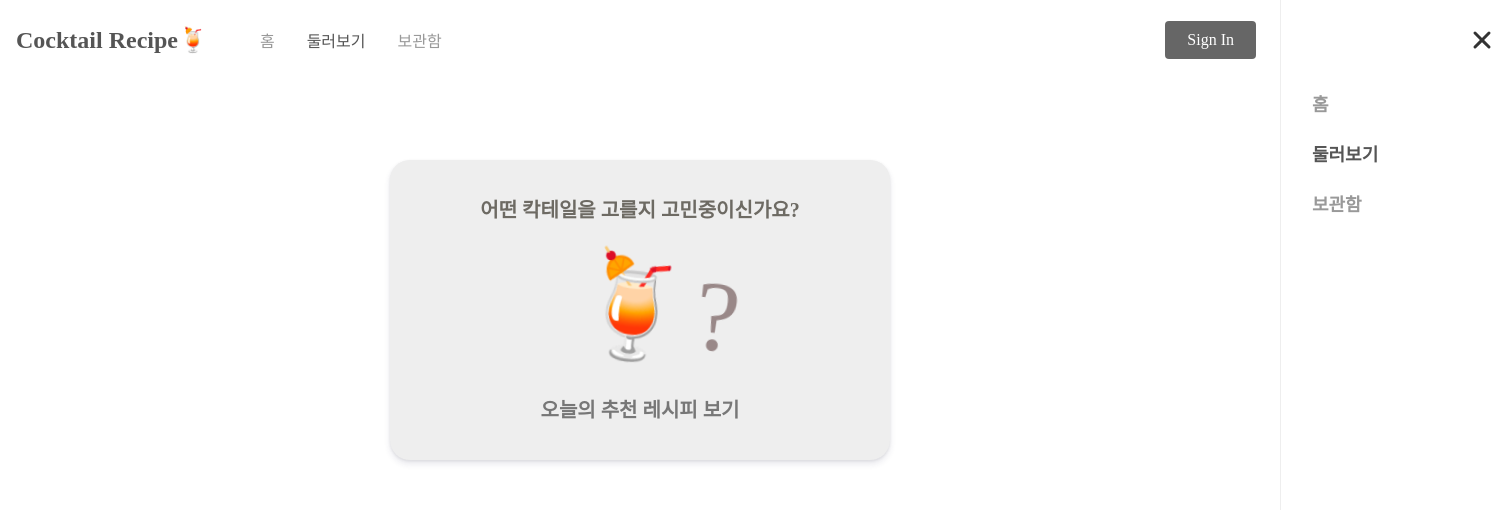
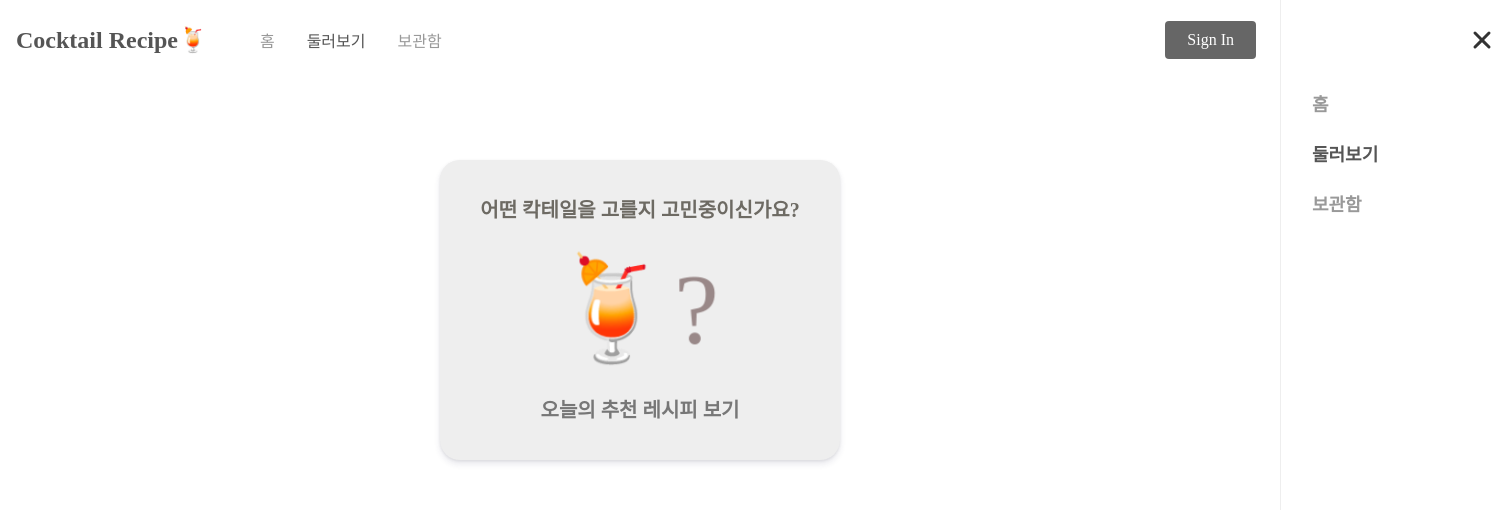
Before and after one commit to yoonzet/cocktailRecipe, a React (Create React App) app: page /explore in a window 1280 px wide. Shown: the top 510 px of the page, 1506 px wide, since content can reach past the window. Built offline with nearby package versions, Linux system fonts and the light colour scheme; no server answers.

Commit message:
search list 수정

```diff
--- a/public/index.html
+++ b/public/index.html
@@ -2,7 +2,7 @@
 <html lang="en">
   <head>
     <meta charset="utf-8" />
-    <link rel="icon" href="%PUBLIC_URL%/favicon.ico" />
+    <link rel="icon" href="https://emojipedia-us.s3.dualstack.us-west-1.amazonaws.com/thumbs/160/apple/81/tropical-drink_1f379.png" />
     <meta name="viewport" content="width=device-width, initial-scale=1" />
     <meta name="theme-color" content="#000000" />
     <meta
@@ -10,7 +10,7 @@
       content="Web site created using create-react-app"
     />
     <link rel="manifest" href="%PUBLIC_URL%/manifest.json" />
-    <title>React App</title>
+    <title>Cocktail Recipe</title>
   </head>
   <body>
     <noscript>You need to enable JavaScript to run this app.</noscript>
--- a/src/Pages/Explore.js
+++ b/src/Pages/Explore.js
@@ -19,7 +19,7 @@ const H2 = styled.h2`
 `
 const Ingredient = styled.div`
   display: grid;
-  grid-template-columns: repeat(5, minmax(250px, 1fr));
+  grid-template-columns: repeat(auto-fill, minmax(250px, 1fr));
   grid-column-gap: 1rem;
   grid-row-gap: 3rem;
   padding: 40px 15%;
--- a/src/components/Cocktails.js
+++ b/src/components/Cocktails.js
@@ -19,7 +19,7 @@ const Img = styled.img `
 const P = styled.p `
   font-weight: 700;
   margin-top: 10px;
-  text-align: center;
+  /* text-align: center; */
 `
 const BtnWrap = styled.div `
   position: absolute;
--- a/src/components/LikeBtn.js
+++ b/src/components/LikeBtn.js
@@ -15,11 +15,11 @@ const Btn = styled.button`
   }
 `
 const FaHeartSt = styled(FaHeart)`
-  transition: 0.5s;
+  /* transition: 0.5s;
   &:hover{
     color: deeppink;
     transform: scale(110%);
-  }
+  } */
 `
 
 function LikeBtn({cocktail}) {
--- a/src/components/RandomCocktail.js
+++ b/src/components/RandomCocktail.js
@@ -9,6 +9,7 @@ const Div = styled.div`
   margin-top: 80px;
   display: flex;
   justify-content: center;
+  align-items: center;
 `
 const H1 = styled.h1`
  text-align: center;
@@ -72,9 +73,10 @@ const Click = styled.p`
 `
 const ClickBefore = styled.div`
   background-color: #eee;
-  width: 500px;
+  /* width: 500px; */
   height: 300px;
   border-radius: 20px;
+  padding: 0 40px;
   box-shadow: 0 4px 6px rgba(50, 50, 93, 0.11), 0 1px 3px rgba(0, 0, 0, 0.08);
     cursor: pointer;
 
@@ -83,6 +85,23 @@ const ClickBefore = styled.div`
   }
   &:hover{
     background-color: #eee8;
+  }
+`
+
+const RandomWrap = styled.div`
+  opacity: 0;
+  transition: 1s;
+  transform: scale(0);
+  display: flex;
+  justify-content: center;
+  align-items: center;
+  position: absolute;
+  top: 0;
+
+    &.active{
+      opacity: 1;
+      transform: scale(100%);
+      transition-delay: 1s;
     }
 `
 
@@ -101,21 +120,6 @@ const BtnWrap = styled.div `
   right: 5%;
 `
 
-const RandomWrap = styled.div`
-  opacity: 0;
-  transition: 1s;
-  transform: scale(0);
-  display: flex;
-  align-items: center;
-  position: absolute;
-  top: 0;
-
-    &.active{
-      opacity: 1;
-      transform: scale(100%);
-      transition-delay: 1s;
-    }
-`
 const ToLink = styled(Link)`
   all: unset;
   display: flex;
@@ -124,6 +128,7 @@ const ToLink = styled(Link)`
   align-items: center;
   margin-left: 40px;
   cursor: pointer;
+
 
 `
 const H2 = styled.h2`
@@ -137,6 +142,7 @@ const GotoRecipe = styled.p`
   border-radius: 20px;
   padding: 5px 20px;
   color:#555;
+  white-space: nowrap;
 
   &:hover{
     background-color: #eee8;
--- a/src/components/SearchBanner.js
+++ b/src/components/SearchBanner.js
@@ -22,6 +22,10 @@ const SearchWrap = styled.div `
   flex-direction: column;
   color: #fff;
   padding-top: 150px;
+  @media screen and (max-width:900px) {
+    padding-top: 50px;
+
+  }
 `
 const InputSearch = styled.input `
   all: unset;
@@ -32,21 +36,6 @@ const InputSearch = styled.input `
   padding-left: 20px;
   box-sizing: border-box;
   margin-top: 20px;
-`
-const Div = styled.div `
-  margin: 50px 30%;
-`
-const P = styled.span `
-  background-color: #fff9;
-  padding: 5px 20px;
-  border-radius: 20px;
-  color:black;
-  float: left;
-  margin: 10px;
-  cursor: pointer;
-  &:hover{
-    background-color: #fff;
-  }
 `
 //================== component ======================
 
@@ -75,7 +64,6 @@ const SearchBanner = () => {
       animate={{ y: 30 ,opacity: 1}}
       transition={{ duration: 0.7 }}
       exit={{ opacity: 0 }}
-
       >
 
       <SearchWrap>
--- a/src/components/SerchList.js
+++ b/src/components/SerchList.js
@@ -4,19 +4,32 @@ import styled from "styled-components";
 import { Link } from "react-router-dom";
 
 const Div = styled.div `
-  margin: 50px 20%;
+  height: 210px;
+  display: flex;
+  justify-content: center;
+  flex-wrap: wrap;
+  margin: 1vh 35vw;
+  padding: 10px 0;
+  overflow:hidden ;
+  opacity: 90%;
+  @media screen and (max-width:900px) {
+    height: 250px;
+    margin: 1vh 5vw;
+  }
 `
-const P = styled.span `
-  background-color: #fff9;
-  padding: 5px 20px;
+const P = styled.p `
+  max-height: 30px;
+  background-color: #eee;
+  padding: 5px 30px;
   border-radius: 20px;
   color:black;
   float: left;
-  margin: 10px;
+  margin: 5px;
   cursor: pointer;
   &:hover{
-    background-color: #fff;
+    background-color: #ddd;
   }
+
   `
 const SearchList = () => {
   const {cocktailSearch} = useGlobalContext();
```
Also changed, not shown: 1 other file (tests, documents, lock files or other folders). Lines whose indentation alone changed are shown as unchanged.
